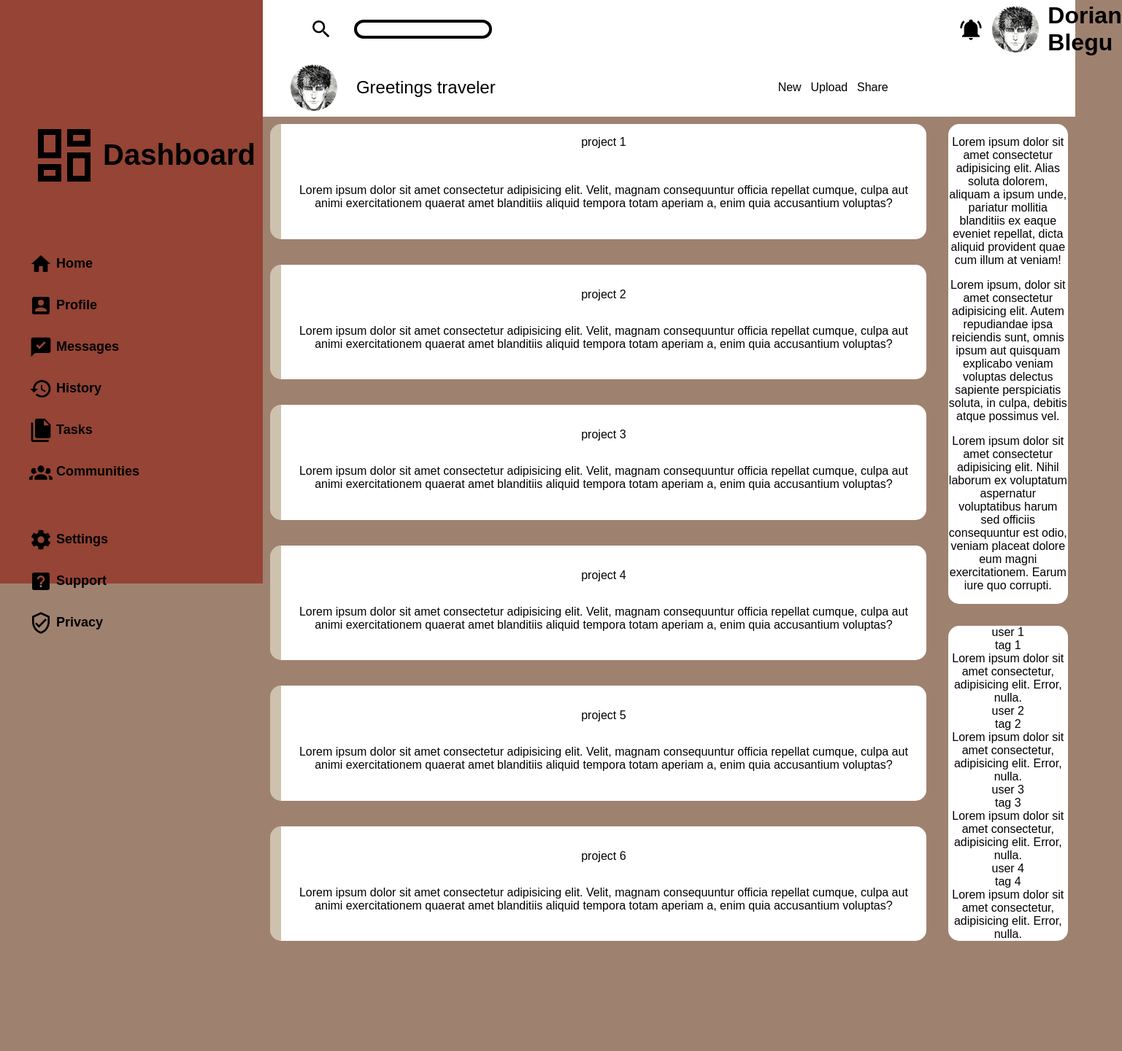
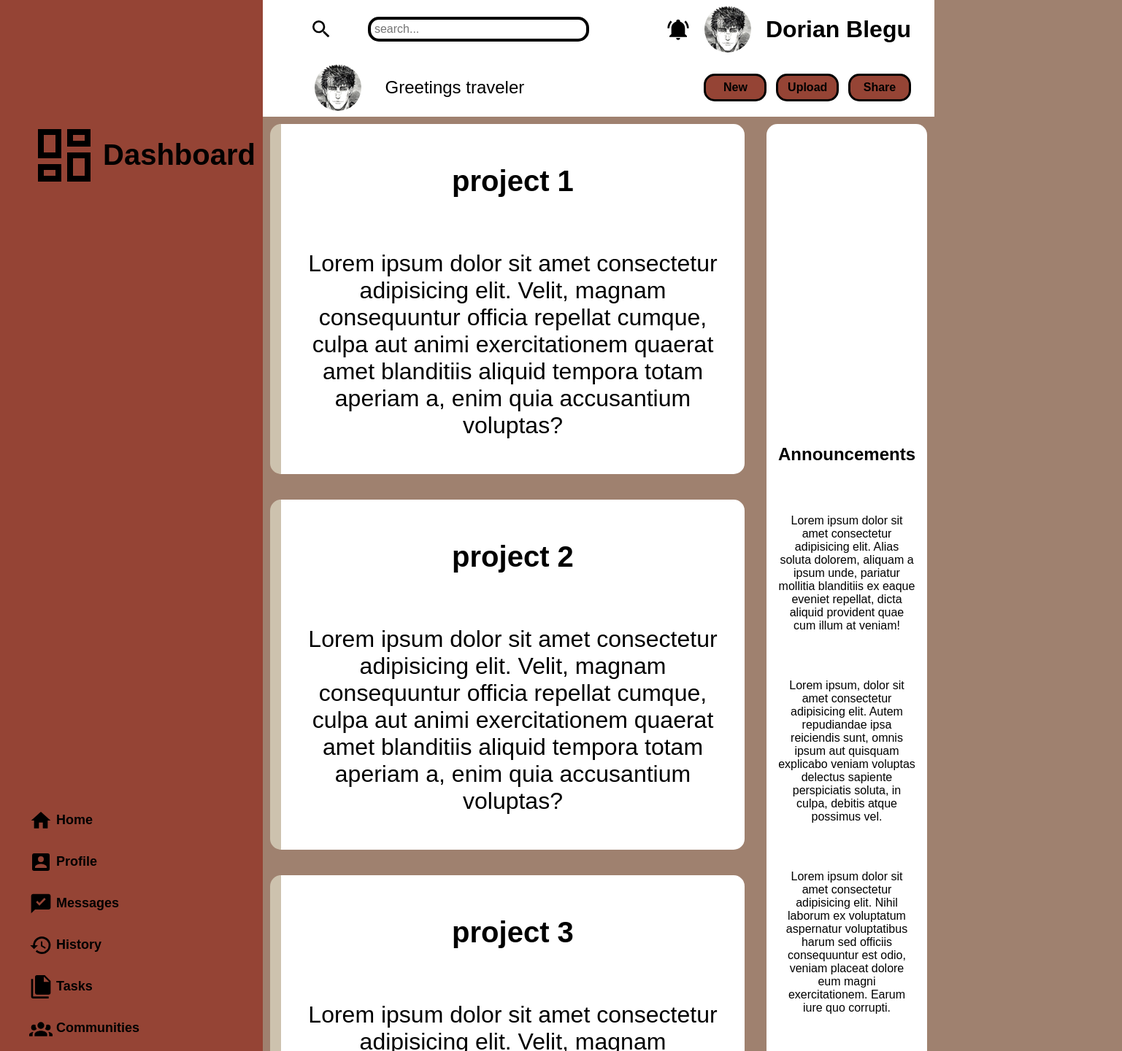
Before and after one commit to Nairod010/Admin-Dashboard, a plain HTML site: page index.html in a window 1280 px wide. Shown: the top 1441 px of the page at 73% size, 1537 px wide, since content can reach past the window. Before the commit the page ends 1300 px from the top, so only its background shows below. Drawn offline with Linux system fonts and the light colour scheme.

Commit message:
finished for the moment

```diff
--- a/index.html
+++ b/index.html
@@ -10,28 +10,6 @@
 
 <body>
     <div class="main-container">
-        <div class="nav">
-            <div class="first-row">
-                <img src="svgs/magnify.svg" alt="search" class="search bell">
-                <input type="text" class="search-bar">
-                    <div class="profile">
-                        <img src="svgs/bell-ring.svg" alt="bell" class="bell">
-                        <img src="svgs/d60b60df9147a88c660bc1452385c3a7.jpg" alt="profile" class="profile-pic">
-                        <p class="username">Dorian Blegu</p>
-                    </div>
-            </div>
-            <div class="second-row">
-                <div class="greeting">
-                    <img src="svgs/d60b60df9147a88c660bc1452385c3a7.jpg" alt="profile" class="profile-pic">
-                    <p>Greetings traveler</p>
-                </div>
-                    <ul class="post">
-                        <li class="post-items">New</button></li>
-                        <li class="post-items">Upload</button></li>
-                        <li class="post-items">Share</button></li>
-                    </ul>
-            </div>
-        </div>
         <div class="sidebar">
             <ul class="sidebar-logo">
                 <li class="item">
@@ -80,9 +58,31 @@
                 </li>
             </ul>
         </div>
+        <div class="nav">
+            <div class="search">
+                <img src="svgs/magnify.svg" alt="search" class="bell">
+                <input type="text" class="search-bar" placeholder="search...">
+            </div>
+            <div class="profile">
+                <img src="svgs/bell-ring.svg" alt="bell" class="bell">
+                <img src="svgs/d60b60df9147a88c660bc1452385c3a7.jpg" alt="profile" class="profile-pic">
+                <p class="username">Dorian Blegu</p>
+            </div>
+
+            <div class="greeting">
+                <img src="svgs/d60b60df9147a88c660bc1452385c3a7.jpg" alt="profile" class="profile-pic">
+                <p>Greetings traveler</p>
+            </div>
+            <ul class="post">
+                <li class="post-items"><a href="none">New</a></button></li>
+                <li class="post-items"><a href="none">Upload</a></button></li>
+                <li class="post-items"><a href="none">Share</a></button></li>
+            </ul>
+        </div>
         <div class="post-container">
             <div class="projects">
-                <div class="project" <p class="title">project 1</p>
+                <div class="project">
+                    <p class="title">project 1</p>
                     <p>Lorem ipsum dolor sit amet consectetur adipisicing elit. Velit, magnam consequuntur officia
                         repellat
                         cumque, culpa aut animi exercitationem quaerat amet blanditiis aliquid tempora totam aperiam a,
@@ -131,6 +131,7 @@
                 </div>
             </div>
             <div class="announcements">
+                <h2>Announcements</h2>
                 <p class="announcements-title"></p>
                 <p>Lorem ipsum dolor sit amet consectetur adipisicing elit. Alias soluta dolorem, aliquam a ipsum unde,
                     pariatur mollitia blanditiis ex eaque eveniet repellat, dicta aliquid provident quae cum illum at
@@ -148,23 +149,41 @@
                     Earum iure quo corrupti.</p>
             </div>
             <div class="trending">
+                <h2>Trending</h2>
                 <div class="trending-items">
-                    <div class="user-pic">user 1</div>
-                    <div class="user-tag">tag 1</div>
+                    <div class="user-box">
+                        <div class="user-pic"><img src="svgs/placeholder.png" alt="placeholder" class="user-pic"></div>
+                        <div class="user-info">
+                            <div class="user-tag">@placeholder</div>
+                            <div class="user-description">Lorem ipsum dolor sit amet consectetur, adipisicing elit.
+                                Error,
+                                nulla.</div>
+                        </div>
+                    </div>
+                    <div class="user-box">
+                        <div class="user-pic"><img src="svgs/placeholder.png" alt="placeholder" class="user-pic"></div>
+                        <div class="user-info">
+                        <div class="user-tag">@placeholder</div>
                         <div class="user-description">Lorem ipsum dolor sit amet consectetur, adipisicing elit. Error,
                             nulla.</div>
-                    <div class="user-pic">user 2</div>
-                    <div class="user-tag">tag 2</div>
+                    </div>
+                    </div>
+                    <div class="user-box">
+                        <div class="user-pic"><img src="svgs/placeholder.png" alt="placeholder" class="user-pic"></div>
+                        <div class="user-info">
+                        <div class="user-tag">@placeholder</div>
                         <div class="user-description">Lorem ipsum dolor sit amet consectetur, adipisicing elit. Error,
                             nulla.</div>
-                    <div class="user-pic">user 3</div>
-                    <div class="user-tag">tag 3</div>
+                    </div>
+                    </div>
+                    <div class="user-box">
+                        <div class="user-pic"><img src="svgs/placeholder.png" alt="placeholder" class="user-pic"></div>
+                        <div class="user-info">
+                        <div class="user-tag">@placeholder</div>
                         <div class="user-description">Lorem ipsum dolor sit amet consectetur, adipisicing elit. Error,
                             nulla.</div>
-                    <div class="user-pic">user 4</div>
-                    <div class="user-tag">tag 4</div>
-                    <div class="user-description">Lorem ipsum dolor sit amet consectetur, adipisicing elit. Error,
-                        nulla.</div>
+                    </div>
+                    </div>
                 </div>
             </div>
         </div>
--- a/style.css
+++ b/style.css
@@ -1,4 +1,4 @@
-:root{
+:root {
     --blue: #954435;
     --grey: #9F816F;
     --yellow: #CDC2AE;
@@ -7,87 +7,86 @@
 @import url('https://fonts.googleapis.com/css?family=Dosis&display=swap');
 
 
-body{
+body {
     background-color: var(--grey);
     margin: 0;
 }
 
 
-.main-container{
+.main-container {
+    height: 100vh;
     font-family: 'Dosis', sans-serif;
     font-size: 1rem;
     display: grid;
     grid-template-columns: 1fr 5fr;
-    grid-template-rows: 20vh 80vh;
 }
-.nav{
+
+.nav {
     background-color: white;
-    grid-area: 1/2/2/2;
     display: grid;
     grid-template-rows: repeat(2, 1fr);
+    grid-template-columns: repeat(2, 1fr);
 }
 
-.first-row{
+.search {
     display: flex;
-    align-items: center;
-    justify-content: space-evenly;
+    justify-content: space-between;
+    gap: 3rem;
 }
 
-.search-bar{
+.search-bar {
+    font-size: 1rem;
+    padding: 5px;
     flex-grow: 1;
     align-self: center;
     justify-self: flex-start;
     border: 4px solid black;
     border-radius: 15px;
     height: 2vh;
-    margin: 1rem 40rem 1rem 1rem;
 }
 
 
-.second-row{
-    display: flex;
-    justify-content: space-between;
-}
-
-.logo-img{
+.logo-img {
     max-width: 2rem;
 }
 
-.sidebar{
+.sidebar {
     background-color: var(--blue);
-    grid-area:1/1/3/2;
+    grid-area: 1/1/3/2;
     display: grid;
     grid-template-rows: repeat(3, 1fr);
     align-items: start;
     justify-content: center;
 }
 
-.sidebar>ul>li{
+.sidebar>ul>li {
     list-style: none;
 }
 
-.menus,.utils{
+.menus,
+.utils {
     font-size: 18px;
 }
 
 
-.post-container{
+.post-container {
     display: grid;
     grid-template-columns: 5fr 1fr;
     gap: 10px;
 }
 
-.projects{
+.projects {
     grid-column: 1 / 2;
     grid-row: 1 / 3;
     display: grid;
-    grid-template-columns: repeat(auto-fit, minmax(500px,1fr));
+    grid-template-columns: repeat(auto-fit, minmax(500px, 1fr));
     grid-template-rows: repeat(auto-fit, minmax(100px, 1fr));
     gap: 35px;
     padding: 10px;
 }
 
-.announcements, .trending{
+.announcements,
+.trending {
     margin: 10px;
     border-radius: 15px;
     grid-column: 2 / 3;
@@ -95,7 +94,15 @@ body{
     text-align: center;
 }
 
-.project{
+.announcements {
+    display: flex;
+    flex-direction: column;
+    align-items: center;
+    justify-content: center;
+    padding: 1rem;
+}
+
+.project {
     padding: 1rem;
     background-color: white;
     border-radius: 15px;
@@ -108,80 +115,122 @@ body{
     /*max-width: 250px;*/
 }
 
+.project>.title {
+    font-size: 2.5rem;
+    font-weight: 700;
+}
 
-.menus>.item, .utils>.item, .sidebar-logo>.item{
+.project>p {
+    font-size: 2rem;
+}
+
+.menus>.item,
+.utils>.item,
+.sidebar-logo>.item {
     display: flex;
-    justify-content:flex-start;
+    justify-content: flex-start;
     gap: 5px;
     align-items: center;
     margin-right: 10px;
 }
 
-.sidebar>ul>li>p>a{
-   color: #000;
-   text-decoration: none;
-   font-weight: 700;
+.sidebar>ul>li>p>a,
+.nav>.post>.post-items>a {
+    color: #000;
+    text-decoration: none;
+    font-weight: 700;
 }
 
-.sidebar>ul>li>p>a:hover{
+.sidebar>ul>li>p>a:hover {
     color: white;
 }
 
-.sidebar-logo{
+.sidebar-logo {
     margin-top: 150px;
     display: flex;
     font-size: 40px;
     font-weight: 700;
 }
 
-.dashboard-img{
+.dashboard-img {
     height: 6rem;
 }
 
-.bell{
+.bell {
     max-height: 4vh;
 }
 
-.search{
+.search {
     max-height: 4vh;
     margin: auto 1vw auto 5vw;
 }
 
 
-.profile-pic{
+.profile-pic {
     max-height: 8vh;
     border-radius: 50%;
+    margin: 7px;
 }
 
-.username{
+.username {
     font-size: 2rem;
     font-weight: 600;
 }
 
-.profile{
-    display:flex;
-    justify-content: space-evenly;
+.user-tag {
+    color: grey;
+}
+
+.profile {
+    display: flex;
+    justify-content: flex-end;
+    margin-right: 2rem;
     gap: 1vw;
     align-items: center;
     max-height: 10vh;
     max-width: 50vw;
 }
 
-.post{
+.post {
     list-style: none;
     display: flex;
-    justify-content: space-between;
+    justify-content: flex-end;
     gap: 1vw;
     font-size: 1em;
     align-items: center;
-    margin-right: 20vw;
+    margin-right: 2rem;
 }
 
-.greeting{
+.post>.post-items {
+    display: flex;
+    align-items: center;
+    justify-content: center;
+    background-color: var(--blue);
+    height: 2rem;
+    width: 5rem;
+    border: 3px solid black;
+    border-radius: 15px;
+}
+
+.post>.post-items:hover {
+    background-color: var(--grey);
+}
+
+.user-pic {
+    max-height: 5rem;
+}
+
+.user-box {
+    display: flex;
+    align-items: center;
+    margin: 1rem;
+}
+
+.greeting {
     font-size: 24px;
     display: flex;
     justify-self: flex-start;
     align-items: center;
     gap: 2vw;
-    margin-left: 3vw;
+    margin: auto 1vw auto 5vw;
 }
```
Also changed, not shown: svgs/placeholder.png (added). Lines whose indentation alone changed are shown as unchanged.
